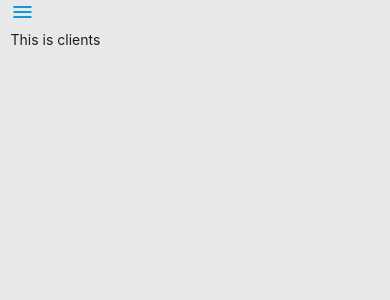
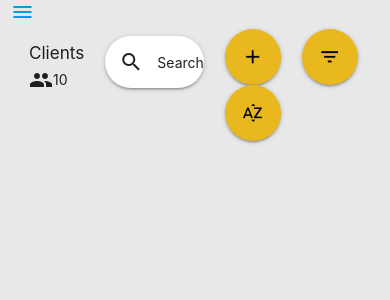
Before and after one commit to man-myth/credibility-scoring, a Vue app: page /clients in a window 390 px wide. Shown: the top 300 px of the page. Built offline with nearby package versions, Linux system fonts and the light colour scheme.

Commit message:
add header

```diff
--- a/src/App.vue
+++ b/src/App.vue
@@ -23,5 +23,7 @@ html{
   background-color: #E8E8E8;
   box-sizing: border-box;
 }
-
+.row{
+  margin-bottom: 0px;
+}
 </style>
--- a/src/components/Cards.vue
+++ b/src/components/Cards.vue
@@ -16,5 +16,5 @@ export default{
 }
 </script>
 <style>
-
+.card {border-radius: 40px;}
 </style>
--- /dev/null
+++ b/src/components/Header.vue
@@ -0,0 +1,93 @@
+<template>
+    <div :class="containerClass">
+        <div class="row">
+            <div class="col m2 l2">
+                <h4 class="flow-text">{{ headerTitle }}</h4>
+                <div class="title-count"><i class="material-icons">{{ icon }}</i>{{ count }}</div>
+            </div>
+            <div class="col m7 l7">
+                <div class="card search">
+                    <i class="material-icons">search</i>
+                    <span>Search</span>
+                </div>
+            </div>
+            <div class="col m1 l1">
+                <div class="btn-floating btn-large waves-effect waves-light">
+                    <i class="material-icons">add</i>
+                </div>
+
+            </div>
+            <div class="col m1 l1">
+                <div class="btn-floating btn-large waves-effect waves-light">
+                    <i class="material-icons">filter_list</i>
+                </div>
+
+            </div>
+            <div class="col m1 l1">
+                <div class="btn-floating btn-large waves-effect waves-light">
+                    <i class="material-icons">sort_by_alpha</i>
+                </div>
+
+            </div>
+
+
+            <div></div>
+        </div>
+
+    </div>
+</template>
+<script>
+export default {
+    props: ['headerTitle', 'count', 'icon'],
+    data() {
+        return {
+            containerClass: 'container-lg',
+        }
+    },
+    computed: {
+        updateContainerClass() {
+            if (window.innerWidth < 993) {
+                this.containerClass = 'container'
+            } else {
+                this.containerClass = 'container-lg'
+            }
+        },
+    },
+    mounted() {
+        window.addEventListener('resize', this.updateContainerClass);
+    }
+}
+</script>
+
+<style scoped>
+.container-lg {
+    padding: 1rem;
+    width: 100%;
+}
+h4.flow-text {
+    margin-bottom: 0;
+    margin-top: 15px;
+}
+
+.btn-floating {
+    background-color: #E9B81E;
+}
+.btn-floating i{
+    color: black;
+}
+.card.search {
+    min-height: 5vh;
+    display: flex;
+    align-items: center;
+}
+
+.search i.material-icons {
+    margin: 1rem;
+
+}
+.title-count {
+    display: flex;
+    align-items: center;
+    margin-top: 5px;
+}
+</style>
--- a/src/views/Clients.vue
+++ b/src/views/Clients.vue
@@ -1,3 +1,44 @@
 <template>
-    <div >This is clients </div>
+    <Header headerTitle="Clients" :count="countClients" icon="people"></Header>
+    <div ></div>
 </template>
+
+<script>
+import Header from '/src/components/Header.vue'
+export default{
+    components:{
+        Header
+    },
+    data(){
+        return{
+            clients: 10,
+            containerClass: 'container-lg',
+        }
+    },
+    computed:{
+        countClients(){
+            return this.clients
+        },
+        updateContainerClass() {
+            if (window.innerWidth < 993) {
+                this.containerClass = 'container'
+            } else {
+                this.containerClass = 'container-lg'
+            }
+        },
+    },
+    mounted(){
+        window.addEventListener('resize', this.updateContainerClass);
+    }
+}
+</script>
+
+<style>
+    .container-lg {
+    padding-top: 1rem;
+    display: flex;
+    flex-direction: column;
+    width: 100%;
+}
+
+</style>
--- a/src/views/Dashboard.vue
+++ b/src/views/Dashboard.vue
@@ -23,7 +23,7 @@
             </div>
             <div class="col 12 m6 l6">
                 <div class="card" id="calendar">
-                <VCalendar title-position="left" borderless transparent :attributes="getAttributes()" />
+                    <VCalendar expanded title-position="left" borderless transparent :attributes="getAttributes()" />
                 </div>
             </div>
         </div>
@@ -46,13 +46,13 @@ export default {
         },
         getAttributes() {
             return [{
-                dates: new Date(2022, 10, 2),
+                dates: new Date(2023, 7, 3),
                 dot: {
                     color: "red",
                     // class: todo.isComplete ? 'opacity-75' : '',
                 },
                 popover: {
-                    label: "Alex Smith",
+                    label: "Alex Smith payment",
                 },
             }];
         },
@@ -151,9 +151,10 @@ export default {
     min-height: 30vh;
 }
 
-#calendar{
+#calendar {
     display: flex;
     justify-content: center;
+    padding: 1rem;
 }
 
 /* @media only screen and (max-width: 992px) {
```
Lines whose indentation alone changed are shown as unchanged.
